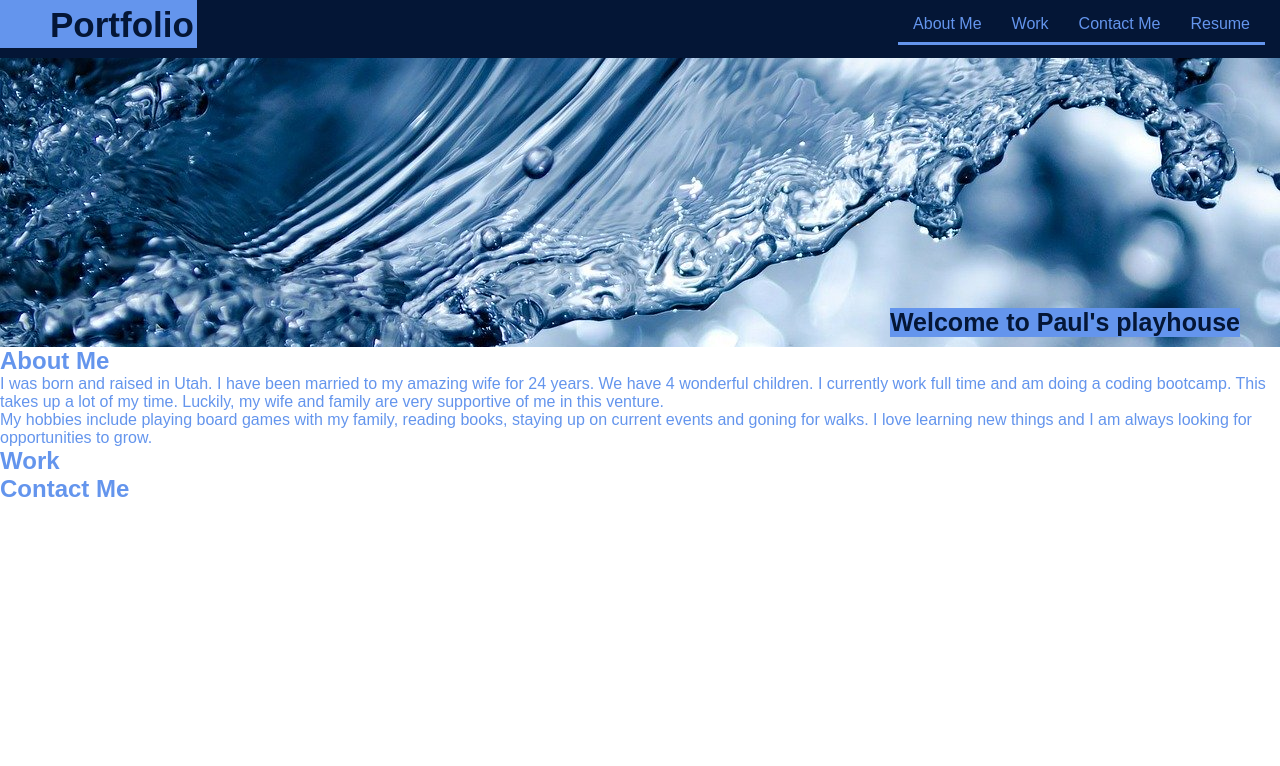
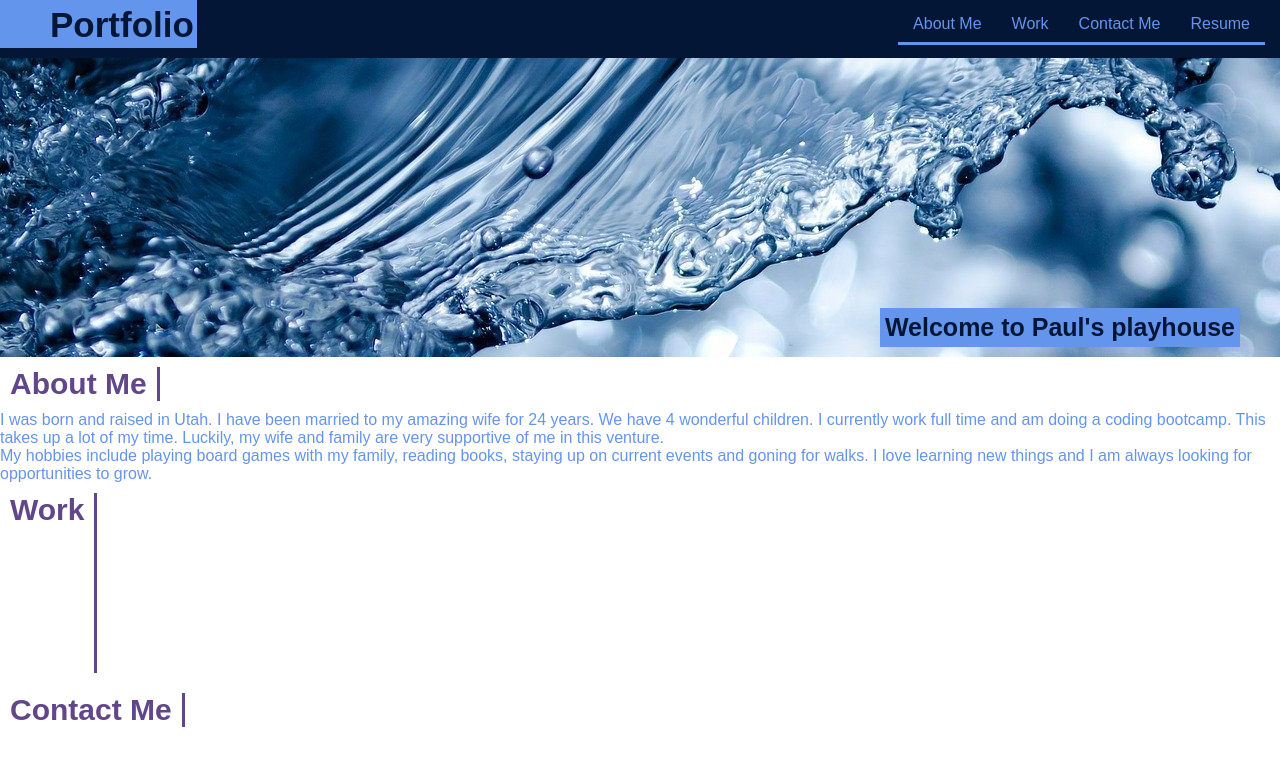
Before and after one commit to siwel20/portfolio, a plain HTML site: page index.html in a window 1280 px wide. Drawn offline with Linux system fonts and the light colour scheme.

Commit message:
added section style and started work section

```diff
--- a/assets/css/style.css
+++ b/assets/css/style.css
@@ -3,6 +3,7 @@
     --primary-color: rgb(4, 22, 54);
     --secondary-color: cornflowerblue;
     --tertiary-color: rgb(221, 217, 217);
+    --quaternary-color: rgb(97, 71, 138);
 }
 * {
     margin: 0;
@@ -56,6 +57,7 @@ header nav ul li a {
     padding: 10px 15px;
     border-bottom: solid;
 }
+
 /* header style end */
 
 /* hero style start */
@@ -64,6 +66,7 @@ h3 {
    color: var(--primary-color);
    font-size: 25px;
    margin: 0 40px 10px 0;
+   padding: 5px 5px;
 }
 
 .hero {
@@ -78,3 +81,33 @@ h3 {
     background-attachment: fixed;
     padding: 250px 0 0 0;
 }
+
+/* hero style end */
+
+/* section style start */
+.section-title {
+    font-size: 30px;
+    color: var(--quaternary-color);
+    border-right: 3px solid;
+    margin: 10px 0 10px 10px;
+    padding: 0 10px 0 0;
+}
+
+.flex-column {
+    display: flex;
+}
+
+/* work section start */
+.work-grid-wrapper {
+    display: flex;
+    width: 100%;
+    justify-content: center;
+}
+
+.work-grid-container {
+    width: 80%;
+    display: grid;
+    grid-template-columns: 200px repeat(3, 1fr);
+    grid-template-rows: 200px repeat(3, 1fr);
+    grid-gap: 50%;
+}
--- a/index.html
+++ b/index.html
@@ -41,35 +41,50 @@
         <!-- end hero section -->
 
         <!-- about me section start -->
-        <section class="me">
-            <h2>
+        <section id="about-me" class="me">
+            <div class="flex-column">
+                <h2 class="section-title secondary-border">
                     About Me
                 </h2>
+            </div>
+            <div>
                 <p>
                     I was born and raised in Utah. I have been married to my amazing wife for 24 years.
                     We have 4 wonderful children. I currently work full time and am doing a coding bootcamp.
                     This takes up a lot of my time. Luckily, my wife and family are very supportive of me in this venture.
                 </p>
+            </div>
+            <div>
                 <p>
                     My hobbies include playing board games with my family, reading books, staying up on current events and goning for walks.
                     I love learning new things and I am always looking for opportunities to grow.
                 </p>
+            </div>
         </section>
         <!-- about me section end -->
 
         <!-- work section start -->
-        <section>
-            <h2>
+        <section id="work">
+            <div class="flex-column">
+                <h2 class="section-title secondary-border">
                     Work
                 </h2>
+                <div class="work-grid-wrapper">
+                    <div class="work-grid-container">
+
+                    </div>
+                </div>
+            </div>
         </section>
         <!-- work section end -->
 
         <!-- contact me section begin -->
-        <section>
-            <h2>
+        <section id="contact-me">
+            <div class="flex-column">
+                <h2 class="section-title secondary-border">
                     Contact Me
                 </h2>
+            </div>
         </section>
         <!-- contact me section end -->
 
```
Lines whose indentation alone changed are shown as unchanged.
